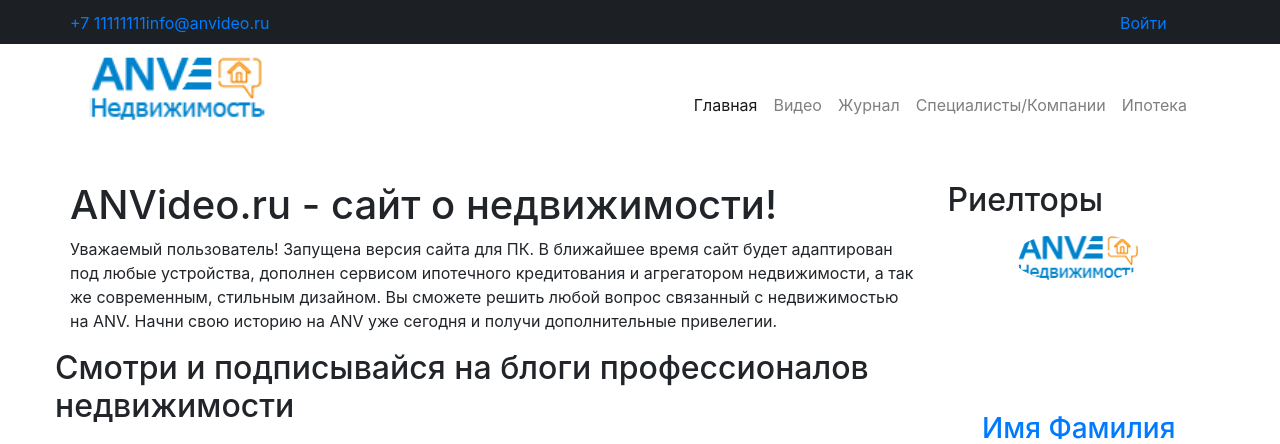
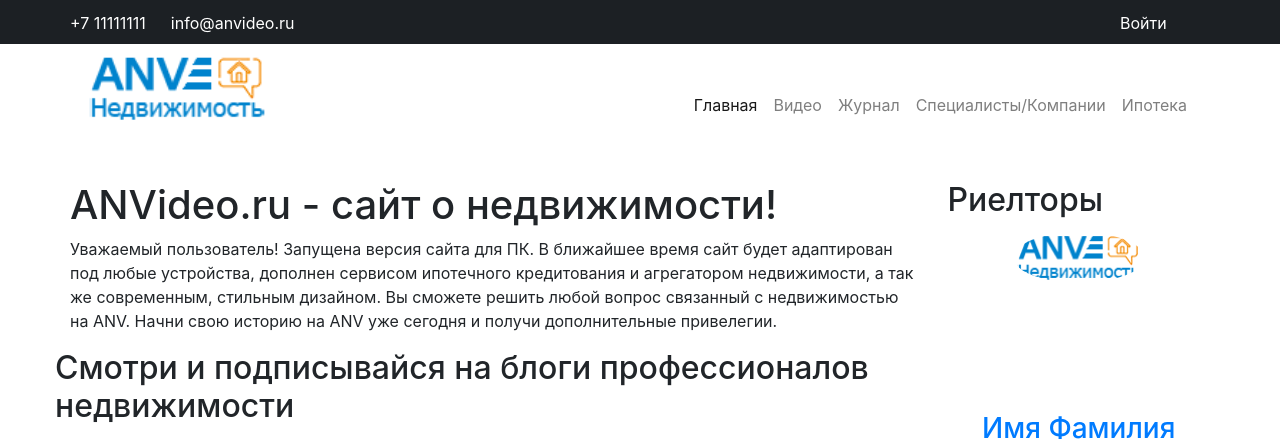
Before and after one commit to Akhmetova/Akhmetova.github.io, a PHP site: page / in a window 1280 px wide. Shown: the top 444 px of the page. Run offline with PHP 8.4, Linux system fonts and the light colour scheme.

Commit message:
Update style.css

```diff
--- a/style.css
+++ b/style.css
@@ -8,6 +8,15 @@ body {
     display: flex;
     justify-content: space-between;
     align-items: center;
+}
+.top-contacts a {
+	padding: 0 25px 0 0;
+    color: #fff;
+    text-decoration: none;
+}
+.top-socials a {
+    color: #fff;
+    text-decoration: none;
 }
 .logo-header {
 	width: 185px;
```
